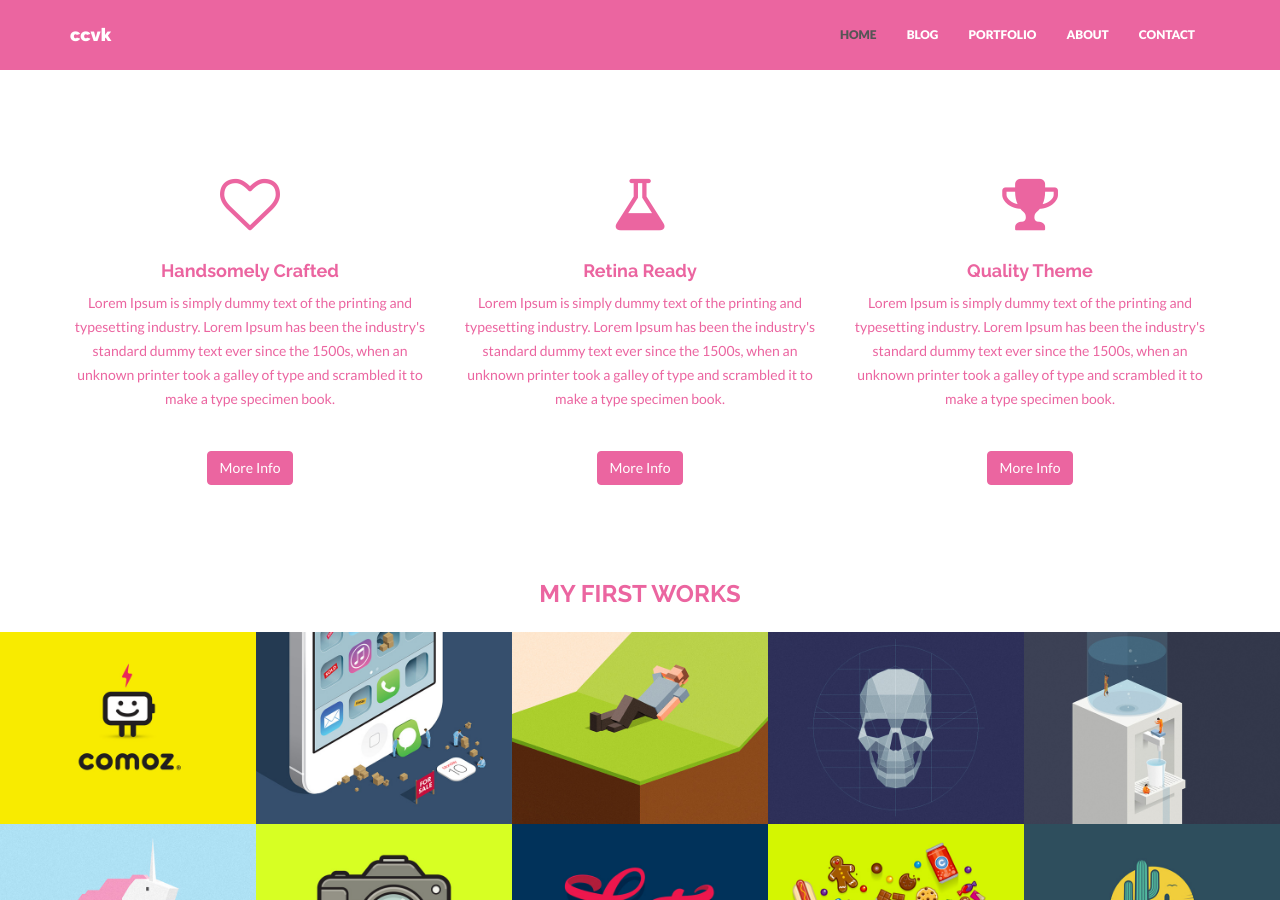
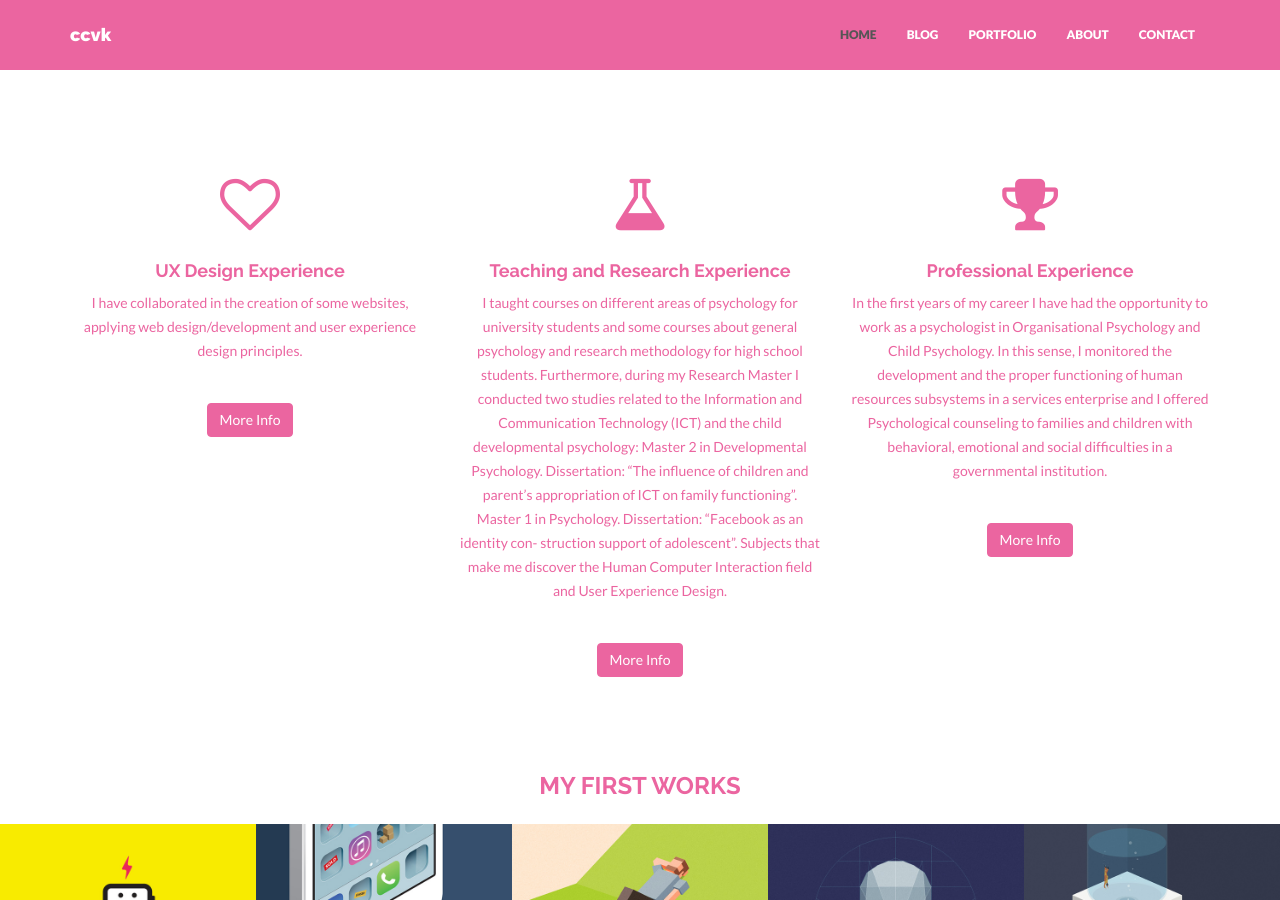
Before and after one commit to claucvk/claucvk.github.io, a Jekyll site: the page built from index.html, in a window 1280 px wide and 900 px high, scrolled down 667 px. Built offline with Jekyll 4.4.1, drawn with Linux system fonts in a browser that asks for light colours; nearby versions of some CDN libraries.

Commit message:
agregué información de mi experiencia en homme page

```diff
--- a/index.html
+++ b/index.html
@@ -9,20 +9,20 @@ permalink: /
         <div class="row centered">
             <div class="col-md-4">
                 <i class="fa fa-heart-o"></i>
-                <h4>Handsomely Crafted</h4>
-                <p>Lorem Ipsum is simply dummy text of the printing and typesetting industry. Lorem Ipsum has been the industry's standard dummy text ever since the 1500s, when an unknown printer took a galley of type and scrambled it to make a type specimen book.</p>
+                <h4>UX Design Experience </h4>
+                <p>I have collaborated in the creation of some websites, applying web design/development and user experience design principles.</p>
                 <p><br/><a href="#" class="btn btn-theme">More Info</a></p>
             </div>
             <div class="col-md-4">
                 <i class="fa fa-flask"></i>
-                <h4>Retina Ready</h4>
-                <p>Lorem Ipsum is simply dummy text of the printing and typesetting industry. Lorem Ipsum has been the industry's standard dummy text ever since the 1500s, when an unknown printer took a galley of type and scrambled it to make a type specimen book.</p>
+                <h4>Teaching and Research Experience</h4>
+                <p>I taught courses on different areas of psychology for university students and some courses about general psychology and research methodology for high school students. Furthermore, during my Research Master I conducted two studies related to the Information and Communication Technology (ICT) and the child developmental psychology: Master 2 in Developmental Psychology. Dissertation: “The influence of children and parent’s appropriation of ICT on family functioning”. Master 1 in Psychology. Dissertation: “Facebook as an identity con- struction support of adolescent”. Subjects that make me discover the Human Computer Interaction field and User Experience Design. </p>
                 <p><br/><a href="#" class="btn btn-theme">More Info</a></p>
             </div>
             <div class="col-md-4">
                 <i class="fa fa-trophy"></i>
-                <h4>Quality Theme</h4>
-                <p>Lorem Ipsum is simply dummy text of the printing and typesetting industry. Lorem Ipsum has been the industry's standard dummy text ever since the 1500s, when an unknown printer took a galley of type and scrambled it to make a type specimen book.</p>
+                <h4>Professional Experience</h4>
+                <p>In the first years of my career I have had the opportunity to work as a psychologist in Organisational Psychology and Child Psychology. In this sense, I monitored the development and the proper functioning of human resources subsystems in a services enterprise and I offered Psychological counseling to families and children with behavioral, emotional and social difficulties in a governmental institution.</p>
                 <p><br/><a href="#" class="btn btn-theme">More Info</a></p>
             </div>
         </div>
```
